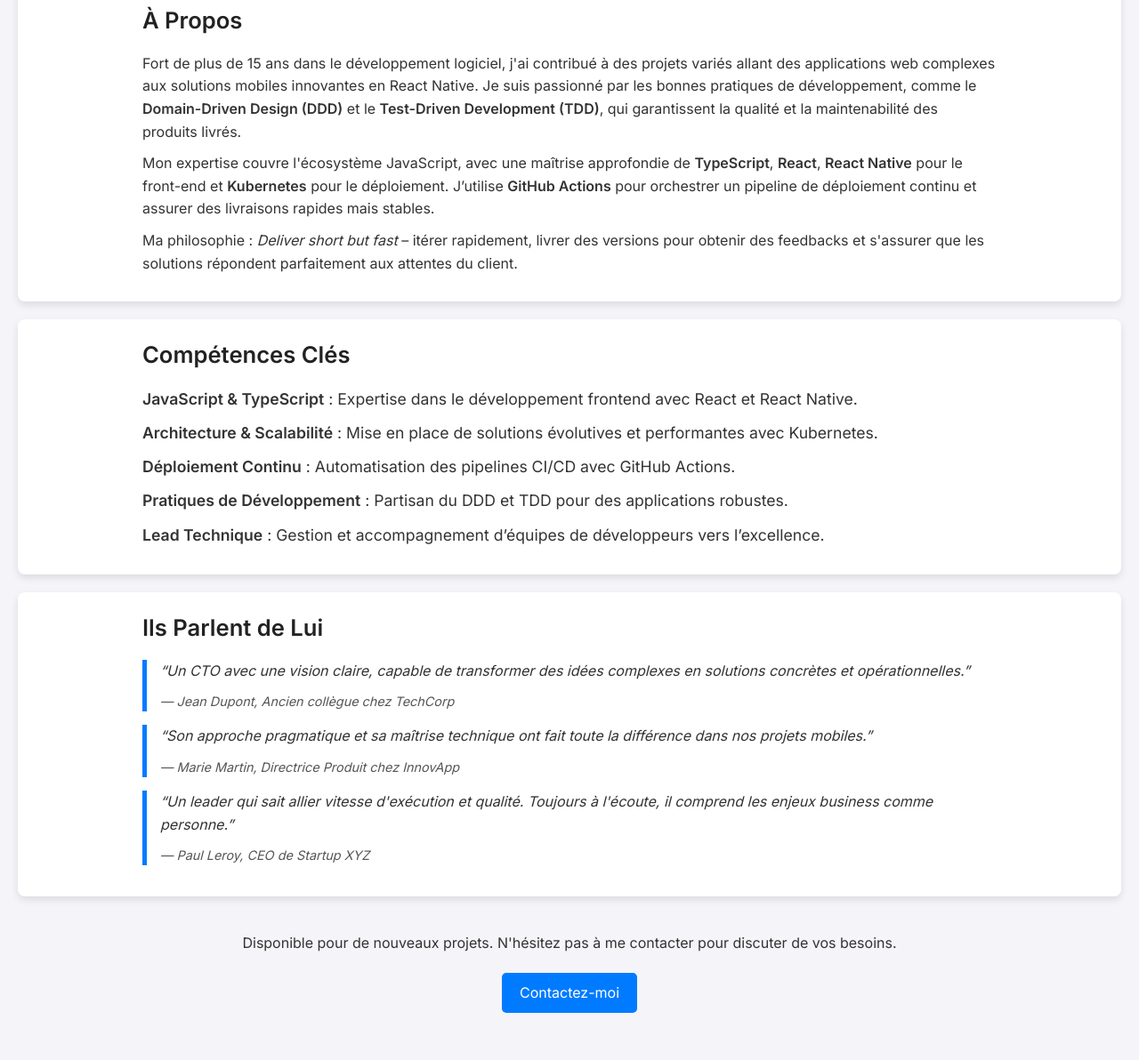
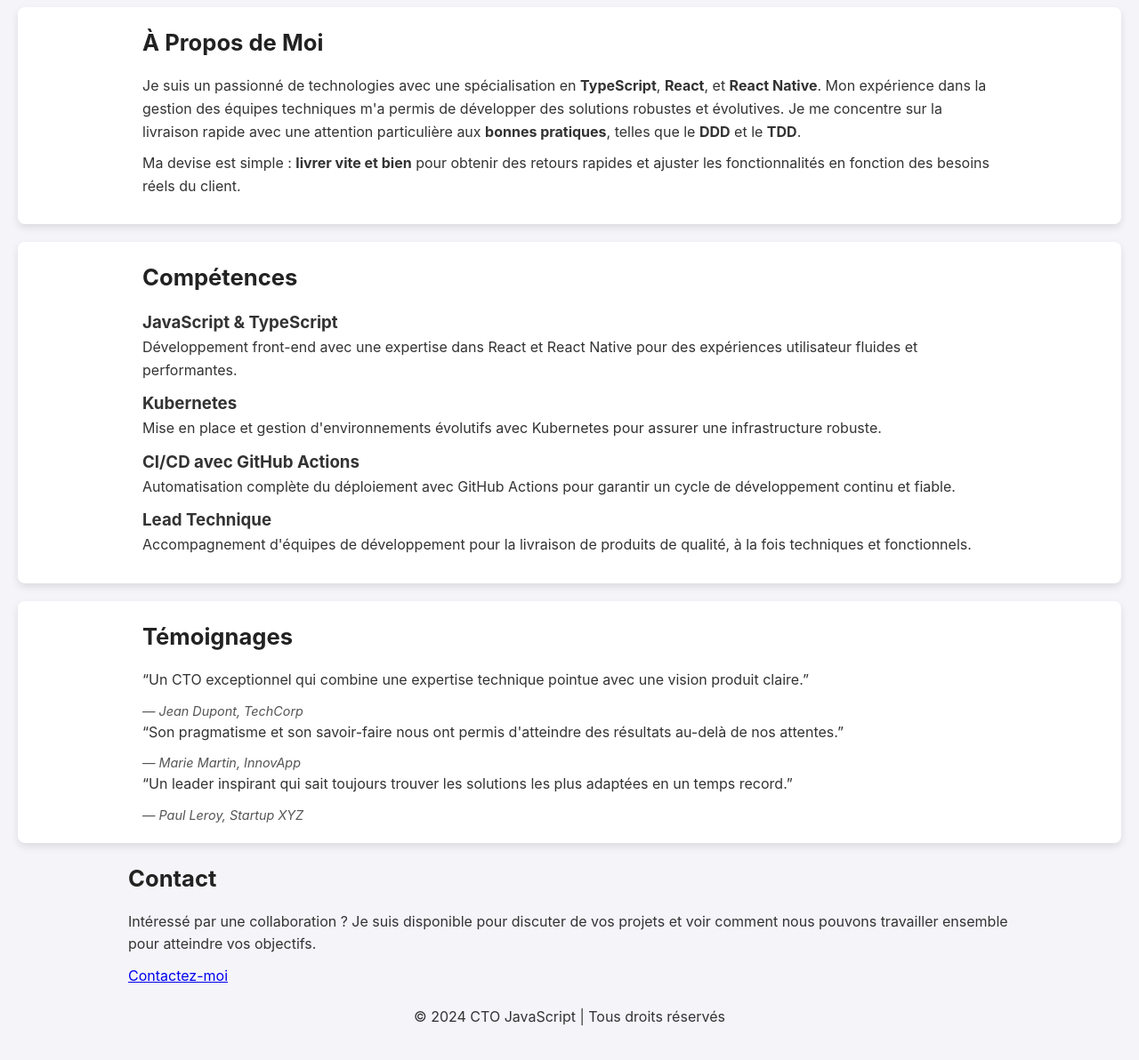
Before and after one commit to Flexana/flexana.github.io, a plain HTML site: page index.html in a window 1280 px wide. Shown: the part 240-1432 px from the top of the page at 89% size. Drawn offline with Linux system fonts and the light colour scheme.

Commit message:
Update index.html

```diff
--- a/index.html
+++ b/index.html
@@ -9,66 +9,90 @@
   <link rel="stylesheet" href="assets/style.css">
   <link rel="preconnect" href="https://fonts.googleapis.com">
   <link rel="preconnect" href="https://fonts.gstatic.com" crossorigin>
-  <link href="https://fonts.googleapis.com/css2?family=Inter:wght@300;400;600&display=swap" rel="stylesheet">
+  <link href="https://fonts.googleapis.com/css2?family=Poppins:wght@300;400;600&display=swap" rel="stylesheet">
 </head>
 
 <body>
-  <header>
+  <header class="hero">
     <div class="container">
-      <div class="profile-photo">
-        <img src="assets/photo.jpg" alt="Photo du CTO">
-      </div>
-      <div class="header-content">
-        <h1>CTO Spécialisé dans l'Écosystème JavaScript</h1>
-        <p>Expert en développement mobile & web, avec plus de 15 ans d'expérience. Innovant, efficace et toujours à la recherche de solutions robustes pour un impact immédiat.</p>
+      <div class="hero-content">
+        <div class="profile-photo">
+          <img src="assets/photo.jpg" alt="Photo du CTO">
+        </div>
+        <div class="text">
+          <h1>CTO Spécialisé dans l'Écosystème JavaScript</h1>
+          <p>15 ans d'expérience en développement web & mobile. Expert TypeScript, React, Kubernetes, avec une approche centrée sur le produit et l'efficacité.</p>
+          <a href="#contact" class="btn-primary">Travaillons Ensemble</a>
+        </div>
       </div>
     </div>
   </header>
 
   <section class="about">
     <div class="container">
-      <h2>À Propos</h2>
-      <p>Fort de plus de 15 ans dans le développement logiciel, j'ai contribué à des projets variés allant des applications web complexes aux solutions mobiles innovantes en React Native. Je suis passionné par les bonnes pratiques de développement, comme le <strong>Domain-Driven Design (DDD)</strong> et le <strong>Test-Driven Development (TDD)</strong>, qui garantissent la qualité et la maintenabilité des produits livrés.</p>
-      <p>Mon expertise couvre l'écosystème JavaScript, avec une maîtrise approfondie de <strong>TypeScript</strong>, <strong>React</strong>, <strong>React Native</strong> pour le front-end et <strong>Kubernetes</strong> pour le déploiement. J’utilise <strong>GitHub Actions</strong> pour orchestrer un pipeline de déploiement continu et assurer des livraisons rapides mais stables.</p>
-      <p>Ma philosophie : <em>Deliver short but fast</em> – itérer rapidement, livrer des versions pour obtenir des feedbacks et s'assurer que les solutions répondent parfaitement aux attentes du client.</p>
+      <h2>À Propos de Moi</h2>
+      <div class="about-content">
+        <p>Je suis un passionné de technologies avec une spécialisation en <strong>TypeScript</strong>, <strong>React</strong>, et <strong>React Native</strong>. Mon expérience dans la gestion des équipes techniques m'a permis de développer des solutions robustes et évolutives. Je me concentre sur la livraison rapide avec une attention particulière aux <strong>bonnes pratiques</strong>, telles que le <strong>DDD</strong> et le <strong>TDD</strong>.</p>
+        <p>Ma devise est simple : <strong>livrer vite et bien</strong> pour obtenir des retours rapides et ajuster les fonctionnalités en fonction des besoins réels du client.</p>
+      </div>
     </div>
   </section>
 
   <section class="skills">
     <div class="container">
-      <h2>Compétences Clés</h2>
-      <ul>
-        <li><strong>JavaScript & TypeScript</strong> : Expertise dans le développement frontend avec React et React Native.</li>
-        <li><strong>Architecture & Scalabilité</strong> : Mise en place de solutions évolutives et performantes avec Kubernetes.</li>
-        <li><strong>Déploiement Continu</strong> : Automatisation des pipelines CI/CD avec GitHub Actions.</li>
-        <li><strong>Pratiques de Développement</strong> : Partisan du DDD et TDD pour des applications robustes.</li>
-        <li><strong>Lead Technique</strong> : Gestion et accompagnement d’équipes de développeurs vers l’excellence.</li>
-      </ul>
+      <h2>Compétences</h2>
+      <div class="skills-grid">
+        <div class="skill-card">
+          <h3>JavaScript & TypeScript</h3>
+          <p>Développement front-end avec une expertise dans React et React Native pour des expériences utilisateur fluides et performantes.</p>
+        </div>
+        <div class="skill-card">
+          <h3>Kubernetes</h3>
+          <p>Mise en place et gestion d'environnements évolutifs avec Kubernetes pour assurer une infrastructure robuste.</p>
+        </div>
+        <div class="skill-card">
+          <h3>CI/CD avec GitHub Actions</h3>
+          <p>Automatisation complète du déploiement avec GitHub Actions pour garantir un cycle de développement continu et fiable.</p>
+        </div>
+        <div class="skill-card">
+          <h3>Lead Technique</h3>
+          <p>Accompagnement d'équipes de développement pour la livraison de produits de qualité, à la fois techniques et fonctionnels.</p>
+        </div>
+      </div>
     </div>
   </section>
 
   <section class="testimonials">
     <div class="container">
-      <h2>Ils Parlent de Lui</h2>
-      <blockquote>
-        <p>“Un CTO avec une vision claire, capable de transformer des idées complexes en solutions concrètes et opérationnelles.”</p>
-        <cite>— Jean Dupont, Ancien collègue chez TechCorp</cite>
-      </blockquote>
-      <blockquote>
-        <p>“Son approche pragmatique et sa maîtrise technique ont fait toute la différence dans nos projets mobiles.”</p>
-        <cite>— Marie Martin, Directrice Produit chez InnovApp</cite>
-      </blockquote>
-      <blockquote>
-        <p>“Un leader qui sait allier vitesse d'exécution et qualité. Toujours à l'écoute, il comprend les enjeux business comme personne.”</p>
-        <cite>— Paul Leroy, CEO de Startup XYZ</cite>
-      </blockquote>
+      <h2>Témoignages</h2>
+      <div class="testimonials-grid">
+        <div class="testimonial-card">
+          <p>“Un CTO exceptionnel qui combine une expertise technique pointue avec une vision produit claire.”</p>
+          <cite>— Jean Dupont, TechCorp</cite>
+        </div>
+        <div class="testimonial-card">
+          <p>“Son pragmatisme et son savoir-faire nous ont permis d'atteindre des résultats au-delà de nos attentes.”</p>
+          <cite>— Marie Martin, InnovApp</cite>
+        </div>
+        <div class="testimonial-card">
+          <p>“Un leader inspirant qui sait toujours trouver les solutions les plus adaptées en un temps record.”</p>
+          <cite>— Paul Leroy, Startup XYZ</cite>
+        </div>
+      </div>
+    </div>
+  </section>
+
+  <section id="contact" class="contact">
+    <div class="container">
+      <h2>Contact</h2>
+      <p>Intéressé par une collaboration ? Je suis disponible pour discuter de vos projets et voir comment nous pouvons travailler ensemble pour atteindre vos objectifs.</p>
+      <a href="mailto:cto@exemple.com" class="btn-secondary">Contactez-moi</a>
     </div>
   </section>
 
   <footer>
     <div class="container">
-      <p>Disponible pour de nouveaux projets. N'hésitez pas à me contacter pour discuter de vos besoins.</p>
-      <a href="mailto:cto@exemple.com" class="contact-btn">Contactez-moi</a>
+      <p>© 2024 CTO JavaScript | Tous droits réservés</p>
     </div>
   </footer>
 </body>
```
